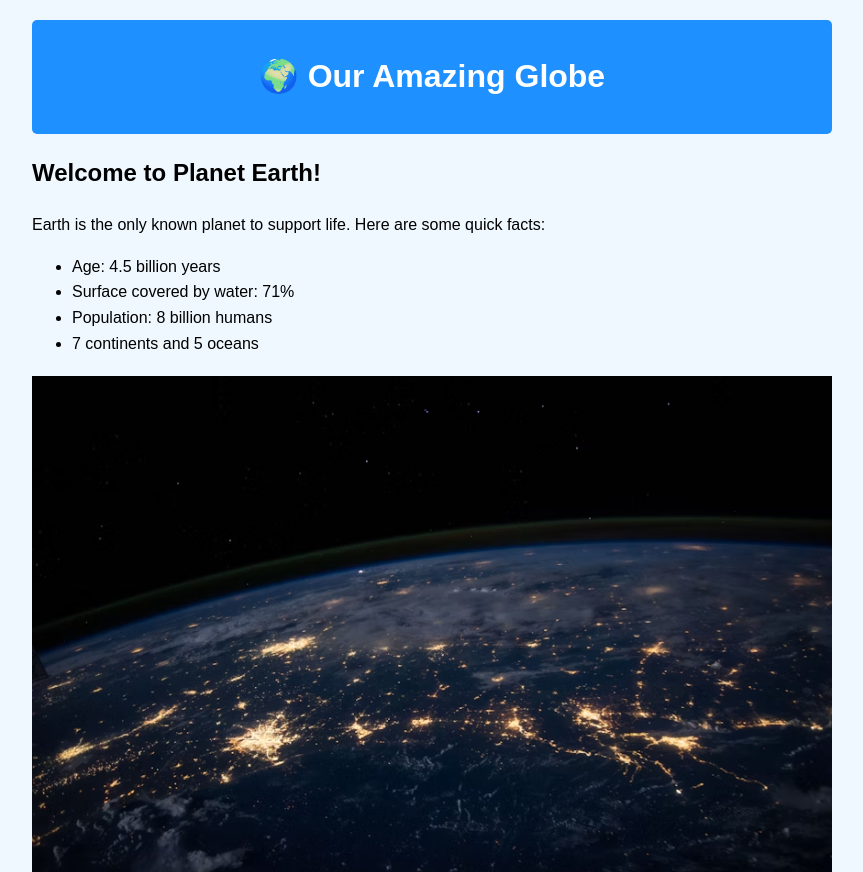
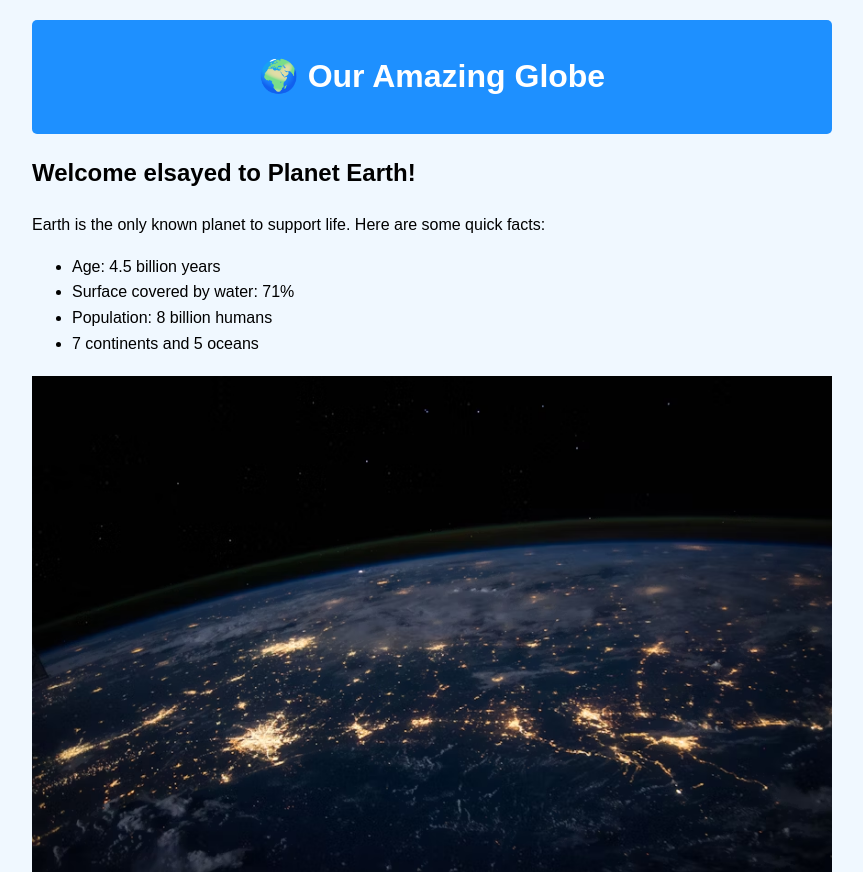
Before and after one commit to elsayedmansour1/website, a plain HTML site: page index.html in a window 1280 px wide. Shown: the top 872 px of the page, without its empty margins (208-1071 px from the left). Drawn offline with Linux system fonts and the light colour scheme.

Commit message:
Update index.html

```diff
--- a/index.html
+++ b/index.html
@@ -35,7 +35,7 @@
     </header>
 
     <main>
-        <h2>Welcome to Planet Earth!</h2>
+        <h2>Welcome elsayed to Planet Earth!</h2>
         <p>Earth is the only known planet to support life. Here are some quick facts:</p>
 
         <ul>
```
